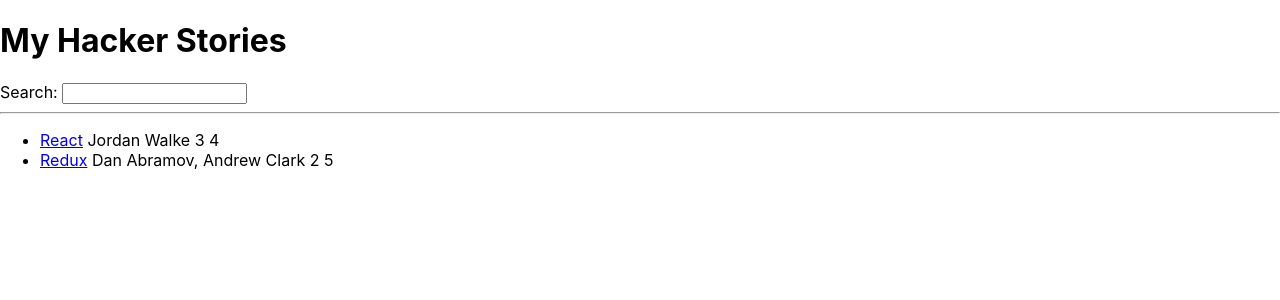
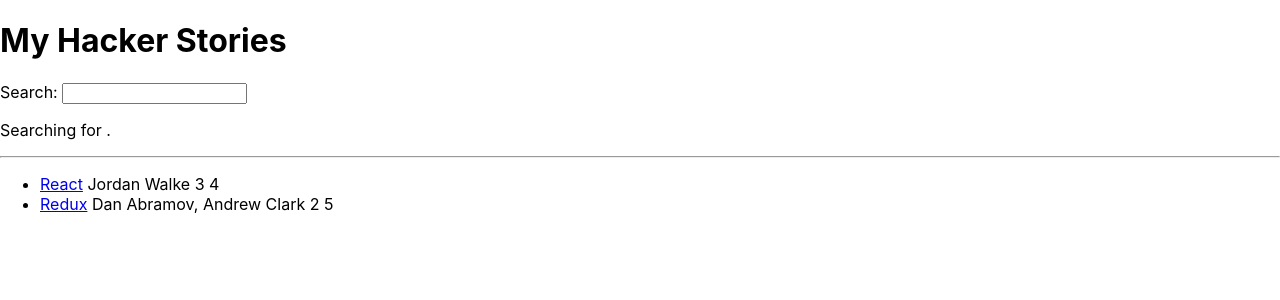
Before and after one commit to bryanvaldovinos/HSReact, a React (Create React App) app: page / in a window 1280 px wide. Shown: the top 300 px of the page. Built offline with nearby package versions, Linux system fonts and the light colour scheme.

Commit message:
first use of state

```diff
--- a/src/App.js
+++ b/src/App.js
@@ -58,15 +58,18 @@
   )
 
   const Search = () => {
-
+    const [searchTerm, setSearchTerm] = React.useState('');
     const handleChange = (event) => {
-      console.log(event.target.value)
+      setSearchTerm(event.target.value);
     }
 
     return (
       <div>
         <label htmlFor='search'>Search: </label>
         <input id='search' type='text' onChange={handleChange} />
+      <p>
+        Searching for <strong>{searchTerm}</strong>.
+      </p>
       </div>
     );
 
```
